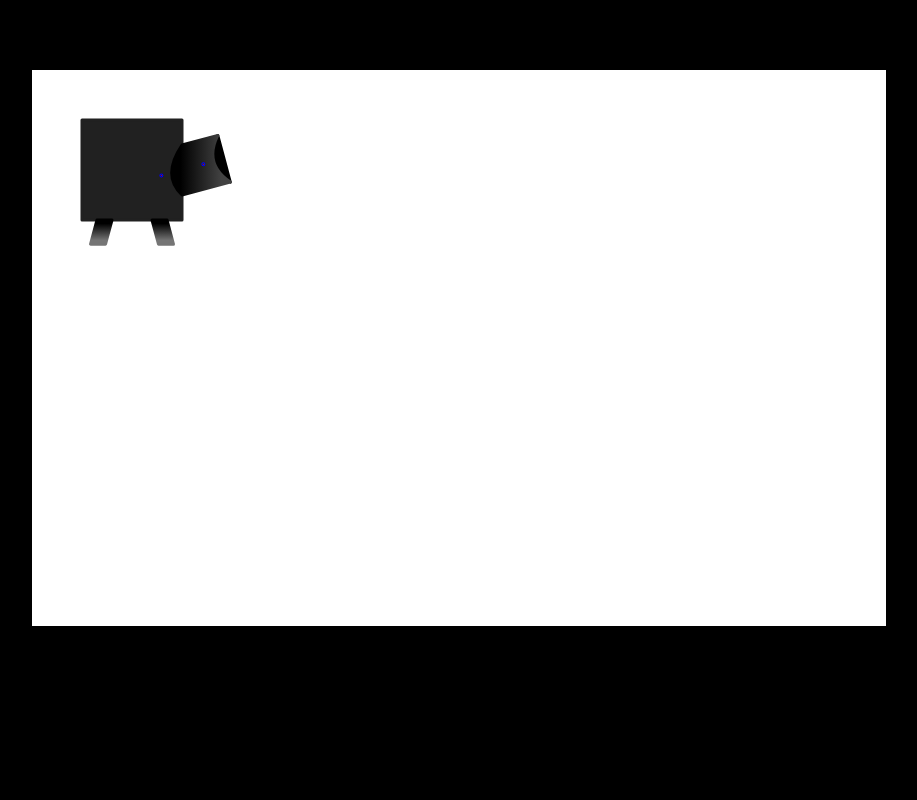
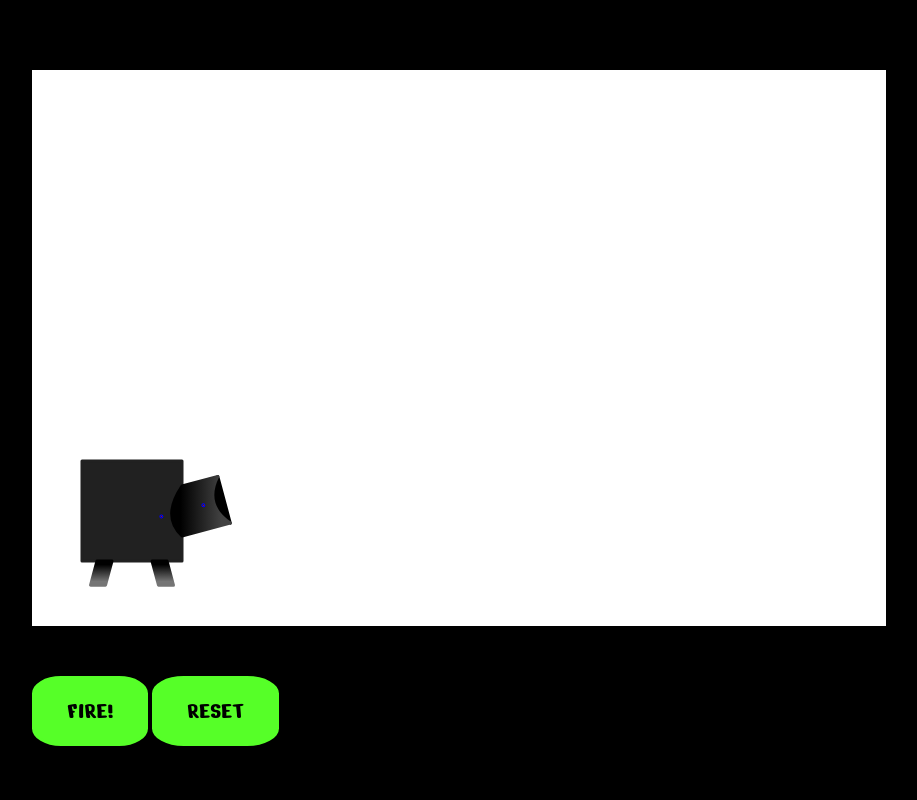
Before and after one commit to ryan2505/Spear_Launcher, a plain HTML site: page index.html in a window 1280 px wide. Shown: the whole page, without its empty margins (181-1098 px from the left). Drawn offline with Linux system fonts and the light colour scheme.

Commit message:
posistioned svg element, added buttons with styling and focus animations. still need to connect to svg animation

```diff
--- a/index.html
+++ b/index.html
@@ -10,6 +10,8 @@
     <meta name="viewport" content="width=device-width, initial-scale=1.0">
 
     <link rel="stylesheet" href="styles.css">
+    <link rel="preconnect" href="https://fonts.gstatic.com">
+    <link href="https://fonts.googleapis.com/css2?family=Nerko+One&display=swap" rel="stylesheet">
 
     <title>Spear Laucher</title>
 </head>
@@ -44,7 +46,10 @@
                     </g>
                 </svg>
             </div>
-            <div class = "bottom"></div>
+            <div class = "bottom">
+                <button type="button">FIRE!</button>
+                <button type="button">RESET</button>
+            </div>
         </div>
         <div class = "outside_col"></div>
     </div>
@@ -54,30 +59,4 @@
 </body>
 
 
-
-<!--A 5 10 0 1 1 150,75
-    A 5 30 0 1 1 185.8, 65.41-->
-
-<!--
-                        d=" M 50,150
-                        H 150
-                        V 125
-                        L 198.3, 112.06
-                        L 185.8, 65.41
-                        L 150, 75
-                        V 50
-                        H 50 Z
-                        M 65,150
-                        L 58.53, 174.15
-                        H 73.53
-                        L 80,150
-                        M 120,150
-                        L 126.47, 174.15
-                        H 141.47
-                        L 135, 150
-                        M 150, 125
-                        Q 129.39,105.55 150,75
-                        M 198.3, 112.06
-                        Q 171.37,94.28 185.8,65.41
--->
 </html>
--- a/styles.css
+++ b/styles.css
@@ -1,6 +1,8 @@
 * {
     margin: 0px;
     padding: 0px;
+    font-family: 'Nerko One', cursive;
+    font-size: 16px;
     -webkit-box-sizing: border-box;
             box-sizing: border-box;
 }
@@ -51,6 +53,11 @@ body {
 }
 
 /***********************CANNON***********************/
+
+
+svg {
+        margin-top: 40%;
+}
 
 #little_firing_cannon {
         -webkit-animation: shot 0.8s ease 0s 1 alternate;
@@ -110,3 +117,75 @@ body {
                 d: path("M185.8,65.41 Q171.37,94.28 198.3,112.06 Z")
         }
 }
+
+
+/*******************************buttons*************************/
+
+button {
+        position: relative;
+        border: 3px solid #56FF28 ;
+        border-radius: 25%;
+        color: #000; /* #56FF28*/
+        background-color:#56FF28 ;
+        font-size: 1.5em;
+        font-weight: 100;
+        display: inline-block;
+        margin: 50px auto;
+        text-decoration: none;
+        text-align: center;
+        padding:  1.1rem 2rem;
+        cursor: pointer;
+        -webkit-transition: background-color 0.3s, border 0.3s;
+        -o-transition: background-color 0.3s, border 0.3s;
+        transition: background-color 0.3s, border 0.3s;
+
+
+
+
+}
+
+button:hover {
+        background-color: #DD001F;
+        border: 3px solid #DD001F;
+
+
+}
+
+button:focus {
+        outline:none;
+}
+
+button:focus::before,
+button:focus::after {
+        position:absolute;
+        width: 10px;
+        height: 5px;
+        content: '';
+        background: #fff;
+        bottom: 4.8rem;
+        z-index: 10;
+        -webkit-animation: bounce 0.2s linear 0s infinite alternate;
+                animation: bounce 0.2s linear 0s infinite alternate;
+}
+
+button:focus::before {
+        left: 50%;
+                -webkit-transform: skew(0, -20deg);
+                    -ms-transform: skew(0, -20deg);
+                        transform: skew(0, -20deg);
+}
+
+button:focus::after {
+        right: 50%;
+        -webkit-transform: skew(0, 20deg);
+            -ms-transform: skew(0, 20deg);
+                transform: skew(0, 20deg);
+}
+
+@-webkit-keyframes bounce {
+        to{bottom: 4.5rem;}
+}
+
+@keyframes bounce {
+        to{bottom: 4.5rem;}
+}
```
